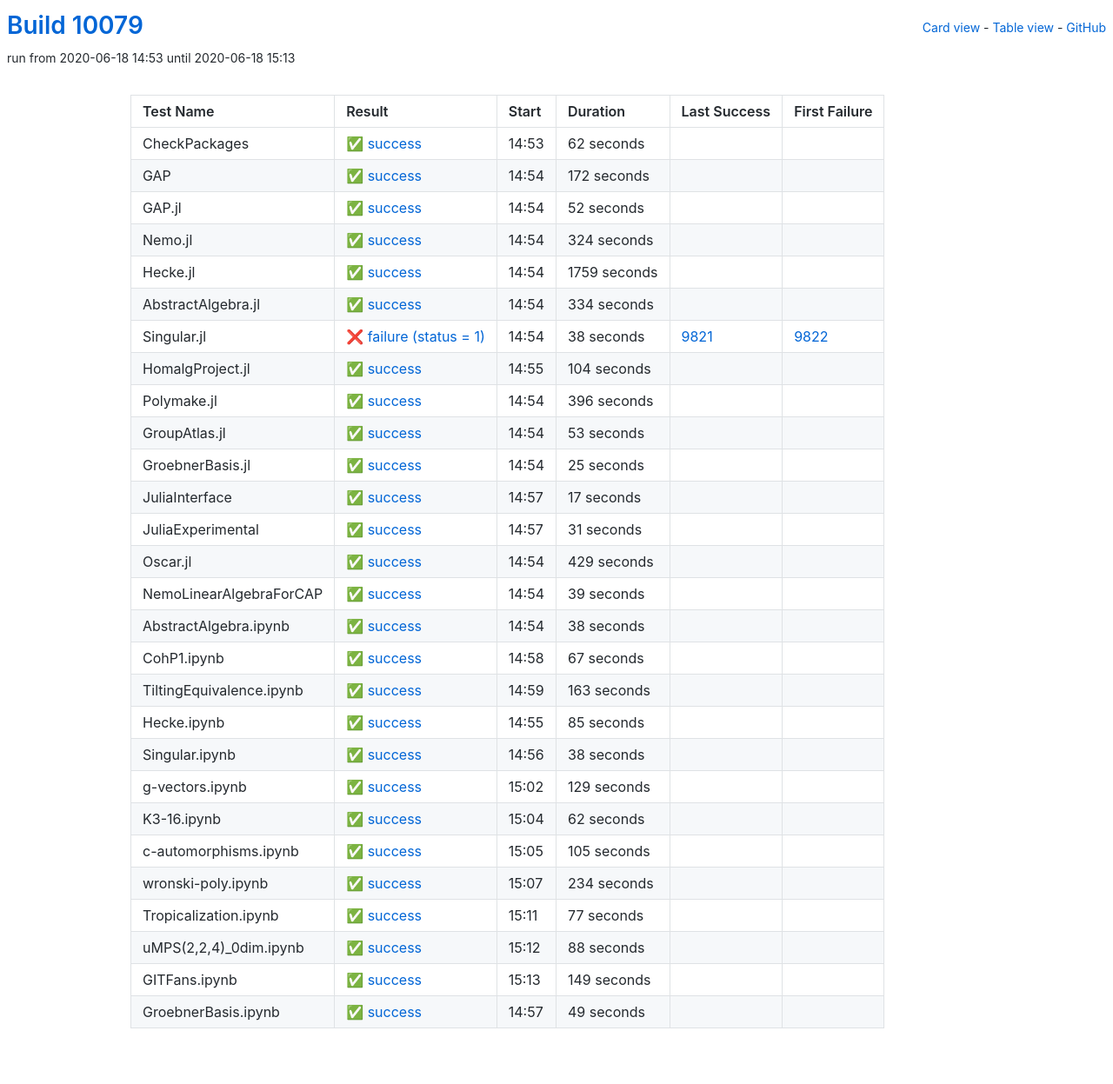
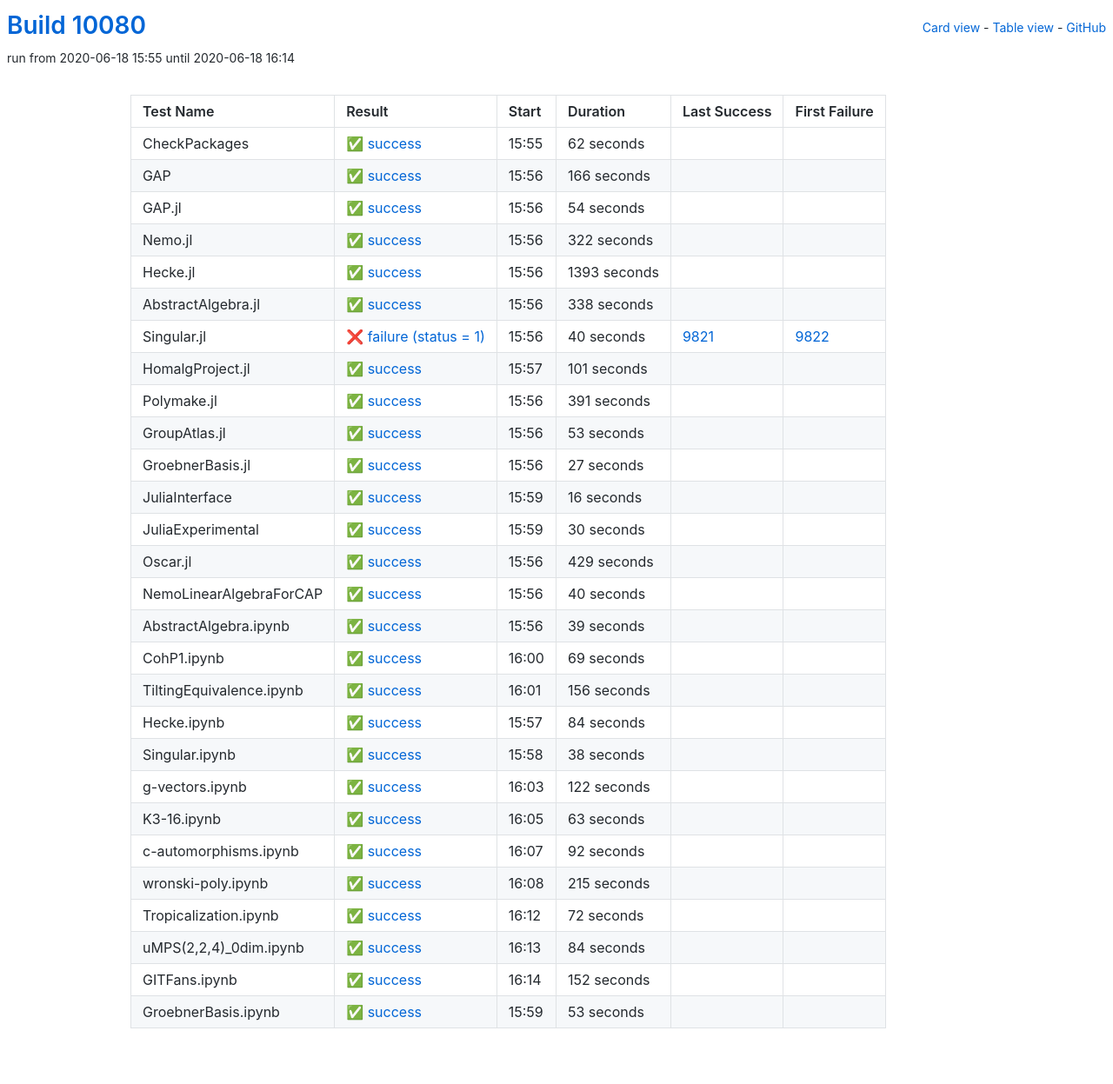
Before and after one commit to oscar-system/oscar-ci-status, a Jekyll site: the page built from table.html, in a window 1280 px wide. Shown: the whole page at 87% size. Built offline with Jekyll 4.4.1, drawn with Linux system fonts in a browser that asks for light colours.

Commit message:
Build #10080

```diff
--- a/_data/ci.yml
+++ b/_data/ci.yml
@@ -1,6 +1,6 @@
 ---
-build: 10079
-build_url: https://oscarci.mathematik.uni-kl.de/job/oscar/10079/
+build: 10080
+build_url: https://oscarci.mathematik.uni-kl.de/job/oscar/10080/
 job: oscar
 organization: oscar-system
 repo: oscar-ci-status
@@ -8,8 +8,8 @@
 tests:
 - name: CheckPackages
   id: checkpackages
-  log: https://oscarci.mathematik.uni-kl.de/job/oscar/10079/artifact/logs/build-10079/CheckPackages.log
-  start: 2020-06-18 14:53
+  log: https://oscarci.mathematik.uni-kl.de/job/oscar/10080/artifact/logs/build-10080/CheckPackages.log
+  start: 2020-06-18 15:55
   success: true
   exitcode: 0
   status: success
@@ -20,104 +20,104 @@
   first_failure_url:
 - name: GAP
   id: gap
-  log: https://oscarci.mathematik.uni-kl.de/job/oscar/10079/artifact/logs/build-10079/GAP.log
-  start: 2020-06-18 14:54
+  log: https://oscarci.mathematik.uni-kl.de/job/oscar/10080/artifact/logs/build-10080/GAP.log
+  start: 2020-06-18 15:56
   success: true
   exitcode: 0
   status: success
-  duration: 172
+  duration: 166
   last_success: false
   last_success_url:
   first_failure: false
   first_failure_url:
 - name: GAP.jl
   id: gap-jl
-  log: https://oscarci.mathematik.uni-kl.de/job/oscar/10079/artifact/logs/build-10079/GAP.jl.log
-  start: 2020-06-18 14:54
+  log: https://oscarci.mathematik.uni-kl.de/job/oscar/10080/artifact/logs/build-10080/GAP.jl.log
+  start: 2020-06-18 15:56
   success: true
   exitcode: 0
   status: success
-  duration: 52
+  duration: 54
   last_success: false
   last_success_url:
   first_failure: false
   first_failure_url:
 - name: Nemo.jl
   id: nemo-jl
-  log: https://oscarci.mathematik.uni-kl.de/job/oscar/10079/artifact/logs/build-10079/Nemo.jl.log
-  start: 2020-06-18 14:54
+  log: https://oscarci.mathematik.uni-kl.de/job/oscar/10080/artifact/logs/build-10080/Nemo.jl.log
+  start: 2020-06-18 15:56
   success: true
   exitcode: 0
   status: success
-  duration: 324
+  duration: 322
   last_success: false
   last_success_url:
   first_failure: false
   first_failure_url:
 - name: Hecke.jl
   id: hecke-jl
-  log: https://oscarci.mathematik.uni-kl.de/job/oscar/10079/artifact/logs/build-10079/Hecke.jl.log
-  start: 2020-06-18 14:54
+  log: https://oscarci.mathematik.uni-kl.de/job/oscar/10080/artifact/logs/build-10080/Hecke.jl.log
+  start: 2020-06-18 15:56
   success: true
   exitcode: 0
   status: success
-  duration: 1759
+  duration: 1393
   last_success: false
   last_success_url:
   first_failure: false
   first_failure_url:
 - name: AbstractAlgebra.jl
   id: abstractalgebra-jl
-  log: https://oscarci.mathematik.uni-kl.de/job/oscar/10079/artifact/logs/build-10079/AbstractAlgebra.jl.log
-  start: 2020-06-18 14:54
+  log: https://oscarci.mathematik.uni-kl.de/job/oscar/10080/artifact/logs/build-10080/AbstractAlgebra.jl.log
+  start: 2020-06-18 15:56
   success: true
   exitcode: 0
   status: success
-  duration: 334
+  duration: 338
   last_success: false
   last_success_url:
   first_failure: false
   first_failure_url:
 - name: Singular.jl
   id: singular-jl
-  log: https://oscarci.mathematik.uni-kl.de/job/oscar/10079/artifact/logs/build-10079/Singular.jl.log
-  start: 2020-06-18 14:54
+  log: https://oscarci.mathematik.uni-kl.de/job/oscar/10080/artifact/logs/build-10080/Singular.jl.log
+  start: 2020-06-18 15:56
   success: false
   exitcode: 1
   status: failure
-  duration: 38
+  duration: 40
   last_success: 9821
   last_success_url: https://oscarci.mathematik.uni-kl.de/job/oscar/9821/
   first_failure: 9822
   first_failure_url: https://oscarci.mathematik.uni-kl.de/job/oscar/9822/
 - name: HomalgProject.jl
   id: homalgproject-jl
-  log: https://oscarci.mathematik.uni-kl.de/job/oscar/10079/artifact/logs/build-10079/HomalgProject.jl.log
-  start: 2020-06-18 14:55
+  log: https://oscarci.mathematik.uni-kl.de/job/oscar/10080/artifact/logs/build-10080/HomalgProject.jl.log
+  start: 2020-06-18 15:57
   success: true
   exitcode: 0
   status: success
-  duration: 104
+  duration: 101
   last_success: false
   last_success_url:
   first_failure: false
   first_failure_url:
 - name: Polymake.jl
   id: polymake-jl
-  log: https://oscarci.mathematik.uni-kl.de/job/oscar/10079/artifact/logs/build-10079/Polymake.jl.log
-  start: 2020-06-18 14:54
+  log: https://oscarci.mathematik.uni-kl.de/job/oscar/10080/artifact/logs/build-10080/Polymake.jl.log
+  start: 2020-06-18 15:56
   success: true
   exitcode: 0
   status: success
-  duration: 396
+  duration: 391
   last_success: false
   last_success_url:
   first_failure: false
   first_failure_url:
 - name: GroupAtlas.jl
   id: groupatlas-jl
-  log: https://oscarci.mathematik.uni-kl.de/job/oscar/10079/artifact/logs/build-10079/GroupAtlas.jl.log
-  start: 2020-06-18 14:54
+  log: https://oscarci.mathematik.uni-kl.de/job/oscar/10080/artifact/logs/build-10080/GroupAtlas.jl.log
+  start: 2020-06-18 15:56
   success: true
   exitcode: 0
   status: success
@@ -128,44 +128,44 @@
   first_failure_url:
 - name: GroebnerBasis.jl
   id: groebnerbasis-jl
-  log: https://oscarci.mathematik.uni-kl.de/job/oscar/10079/artifact/logs/build-10079/GroebnerBasis.jl.log
-  start: 2020-06-18 14:54
+  log: https://oscarci.mathematik.uni-kl.de/job/oscar/10080/artifact/logs/build-10080/GroebnerBasis.jl.log
+  start: 2020-06-18 15:56
   success: true
   exitcode: 0
   status: success
-  duration: 25
+  duration: 27
   last_success: false
   last_success_url:
   first_failure: false
   first_failure_url:
 - name: JuliaInterface
   id: juliainterface
-  log: https://oscarci.mathematik.uni-kl.de/job/oscar/10079/artifact/logs/build-10079/JuliaInterface.log
-  start: 2020-06-18 14:57
+  log: https://oscarci.mathematik.uni-kl.de/job/oscar/10080/artifact/logs/build-10080/JuliaInterface.log
+  start: 2020-06-18 15:59
   success: true
   exitcode: 0
   status: success
-  duration: 17
+  duration: 16
   last_success: false
   last_success_url:
   first_failure: false
   first_failure_url:
 - name: JuliaExperimental
   id: juliaexperimental
-  log: https://oscarci.mathematik.uni-kl.de/job/oscar/10079/artifact/logs/build-10079/JuliaExperimental.log
-  start: 2020-06-18 14:57
+  log: https://oscarci.mathematik.uni-kl.de/job/oscar/10080/artifact/logs/build-10080/JuliaExperimental.log
+  start: 2020-06-18 15:59
   success: true
   exitcode: 0
   status: success
-  duration: 31
+  duration: 30
   last_success: false
   last_success_url:
   first_failure: false
   first_failure_url:
 - name: Oscar.jl
   id: oscar-jl
-  log: https://oscarci.mathematik.uni-kl.de/job/oscar/10079/artifact/logs/build-10079/Oscar.jl.log
-  start: 2020-06-18 14:54
+  log: https://oscarci.mathematik.uni-kl.de/job/oscar/10080/artifact/logs/build-10080/Oscar.jl.log
+  start: 2020-06-18 15:56
   success: true
   exitcode: 0
   status: success
@@ -176,8 +176,20 @@
   first_failure_url:
 - name: NemoLinearAlgebraForCAP
   id: nemolinearalgebraforcap
-  log: https://oscarci.mathematik.uni-kl.de/job/oscar/10079/artifact/logs/build-10079/NemoLinearAlgebraForCAP.log
-  start: 2020-06-18 14:54
+  log: https://oscarci.mathematik.uni-kl.de/job/oscar/10080/artifact/logs/build-10080/NemoLinearAlgebraForCAP.log
+  start: 2020-06-18 15:56
+  success: true
+  exitcode: 0
+  status: success
+  duration: 40
+  last_success: false
+  last_success_url:
+  first_failure: false
+  first_failure_url:
+- name: AbstractAlgebra.ipynb
+  id: abstractalgebra-ipynb
+  log: https://oscarci.mathematik.uni-kl.de/job/oscar/10080/artifact/logs/build-10080/AbstractAlgebra.ipynb.log
+  start: 2020-06-18 15:56
   success: true
   exitcode: 0
   status: success
@@ -186,58 +198,46 @@
   last_success_url:
   first_failure: false
   first_failure_url:
-- name: AbstractAlgebra.ipynb
-  id: abstractalgebra-ipynb
-  log: https://oscarci.mathematik.uni-kl.de/job/oscar/10079/artifact/logs/build-10079/AbstractAlgebra.ipynb.log
-  start: 2020-06-18 14:54
+- name: CohP1.ipynb
+  id: cohp1-ipynb
+  log: https://oscarci.mathematik.uni-kl.de/job/oscar/10080/artifact/logs/build-10080/CohP1.ipynb.log
+  start: 2020-06-18 16:00
   success: true
   exitcode: 0
   status: success
-  duration: 38
-  last_success: false
-  last_success_url:
-  first_failure: false
-  first_failure_url:
-- name: CohP1.ipynb
-  id: cohp1-ipynb
-  log: https://oscarci.mathematik.uni-kl.de/job/oscar/10079/artifact/logs/build-10079/CohP1.ipynb.log
-  start: 2020-06-18 14:58
-  success: true
-  exitcode: 0
-  status: success
-  duration: 67
+  duration: 69
   last_success: false
   last_success_url:
   first_failure: false
   first_failure_url:
 - name: TiltingEquivalence.ipynb
   id: tiltingequivalence-ipynb
-  log: https://oscarci.mathematik.uni-kl.de/job/oscar/10079/artifact/logs/build-10079/TiltingEquivalence.ipynb.log
-  start: 2020-06-18 14:59
+  log: https://oscarci.mathematik.uni-kl.de/job/oscar/10080/artifact/logs/build-10080/TiltingEquivalence.ipynb.log
+  start: 2020-06-18 16:01
   success: true
   exitcode: 0
   status: success
-  duration: 163
+  duration: 156
   last_success: false
   last_success_url:
   first_failure: false
   first_failure_url:
 - name: Hecke.ipynb
   id: hecke-ipynb
-  log: https://oscarci.mathematik.uni-kl.de/job/oscar/10079/artifact/logs/build-10079/Hecke.ipynb.log
-  start: 2020-06-18 14:55
+  log: https://oscarci.mathematik.uni-kl.de/job/oscar/10080/artifact/logs/build-10080/Hecke.ipynb.log
+  start: 2020-06-18 15:57
   success: true
   exitcode: 0
   status: success
-  duration: 85
+  duration: 84
   last_success: false
   last_success_url:
   first_failure: false
   first_failure_url:
 - name: Singular.ipynb
   id: singular-ipynb
-  log: https://oscarci.mathematik.uni-kl.de/job/oscar/10079/artifact/logs/build-10079/Singular.ipynb.log
-  start: 2020-06-18 14:56
+  log: https://oscarci.mathematik.uni-kl.de/job/oscar/10080/artifact/logs/build-10080/Singular.ipynb.log
+  start: 2020-06-18 15:58
   success: true
   exitcode: 0
   status: success
@@ -248,96 +248,96 @@
   first_failure_url:
 - name: g-vectors.ipynb
   id: g-vectors-ipynb
-  log: https://oscarci.mathematik.uni-kl.de/job/oscar/10079/artifact/logs/build-10079/g-vectors.ipynb.log
-  start: 2020-06-18 15:02
+  log: https://oscarci.mathematik.uni-kl.de/job/oscar/10080/artifact/logs/build-10080/g-vectors.ipynb.log
+  start: 2020-06-18 16:03
   success: true
   exitcode: 0
   status: success
-  duration: 129
+  duration: 122
   last_success: false
   last_success_url:
   first_failure: false
   first_failure_url:
 - name: K3-16.ipynb
   id: k3-16-ipynb
-  log: https://oscarci.mathematik.uni-kl.de/job/oscar/10079/artifact/logs/build-10079/K3-16.ipynb.log
-  start: 2020-06-18 15:04
+  log: https://oscarci.mathematik.uni-kl.de/job/oscar/10080/artifact/logs/build-10080/K3-16.ipynb.log
+  start: 2020-06-18 16:05
   success: true
   exitcode: 0
   status: success
-  duration: 62
+  duration: 63
   last_success: false
   last_success_url:
   first_failure: false
   first_failure_url:
 - name: c-automorphisms.ipynb
   id: c-automorphisms-ipynb
-  log: https://oscarci.mathematik.uni-kl.de/job/oscar/10079/artifact/logs/build-10079/c-automorphisms.ipynb.log
-  start: 2020-06-18 15:05
+  log: https://oscarci.mathematik.uni-kl.de/job/oscar/10080/artifact/logs/build-10080/c-automorphisms.ipynb.log
+  start: 2020-06-18 16:07
   success: true
   exitcode: 0
   status: success
-  duration: 105
+  duration: 92
   last_success: false
   last_success_url:
   first_failure: false
   first_failure_url:
 - name: wronski-poly.ipynb
   id: wronski-poly-ipynb
-  log: https://oscarci.mathematik.uni-kl.de/job/oscar/10079/artifact/logs/build-10079/wronski-poly.ipynb.log
-  start: 2020-06-18 15:07
+  log: https://oscarci.mathematik.uni-kl.de/job/oscar/10080/artifact/logs/build-10080/wronski-poly.ipynb.log
+  start: 2020-06-18 16:08
   success: true
   exitcode: 0
   status: success
-  duration: 234
+  duration: 215
   last_success: false
   last_success_url:
   first_failure: false
   first_failure_url:
 - name: Tropicalization.ipynb
   id: tropicalization-ipynb
-  log: https://oscarci.mathematik.uni-kl.de/job/oscar/10079/artifact/logs/build-10079/Tropicalization.ipynb.log
-  start: 2020-06-18 15:11
+  log: https://oscarci.mathematik.uni-kl.de/job/oscar/10080/artifact/logs/build-10080/Tropicalization.ipynb.log
+  start: 2020-06-18 16:12
   success: true
   exitcode: 0
   status: success
-  duration: 77
+  duration: 72
   last_success: false
   last_success_url:
   first_failure: false
   first_failure_url:
 - name: uMPS(2,2,4)_0dim.ipynb
   id: umps-2-2-4-0dim-ipynb
-  log: https://oscarci.mathematik.uni-kl.de/job/oscar/10079/artifact/logs/build-10079/uMPS-2-2-4-_0dim.ipynb.log
-  start: 2020-06-18 15:12
+  log: https://oscarci.mathematik.uni-kl.de/job/oscar/10080/artifact/logs/build-10080/uMPS-2-2-4-_0dim.ipynb.log
+  start: 2020-06-18 16:13
   success: true
   exitcode: 0
   status: success
-  duration: 88
+  duration: 84
   last_success: false
   last_success_url:
   first_failure: false
   first_failure_url:
 - name: GITFans.ipynb
   id: gitfans-ipynb
-  log: https://oscarci.mathematik.uni-kl.de/job/oscar/10079/artifact/logs/build-10079/GITFans.ipynb.log
-  start: 2020-06-18 15:13
+  log: https://oscarci.mathematik.uni-kl.de/job/oscar/10080/artifact/logs/build-10080/GITFans.ipynb.log
+  start: 2020-06-18 16:14
   success: true
   exitcode: 0
   status: success
-  duration: 149
+  duration: 152
   last_success: false
   last_success_url:
   first_failure: false
   first_failure_url:
 - name: GroebnerBasis.ipynb
   id: groebnerbasis-ipynb
-  log: https://oscarci.mathematik.uni-kl.de/job/oscar/10079/artifact/logs/build-10079/GroebnerBasis.ipynb.log
-  start: 2020-06-18 14:57
+  log: https://oscarci.mathematik.uni-kl.de/job/oscar/10080/artifact/logs/build-10080/GroebnerBasis.ipynb.log
+  start: 2020-06-18 15:59
   success: true
   exitcode: 0
   status: success
-  duration: 49
+  duration: 53
   last_success: false
   last_success_url:
   first_failure: false
```
Also changed, not shown: README.md.
